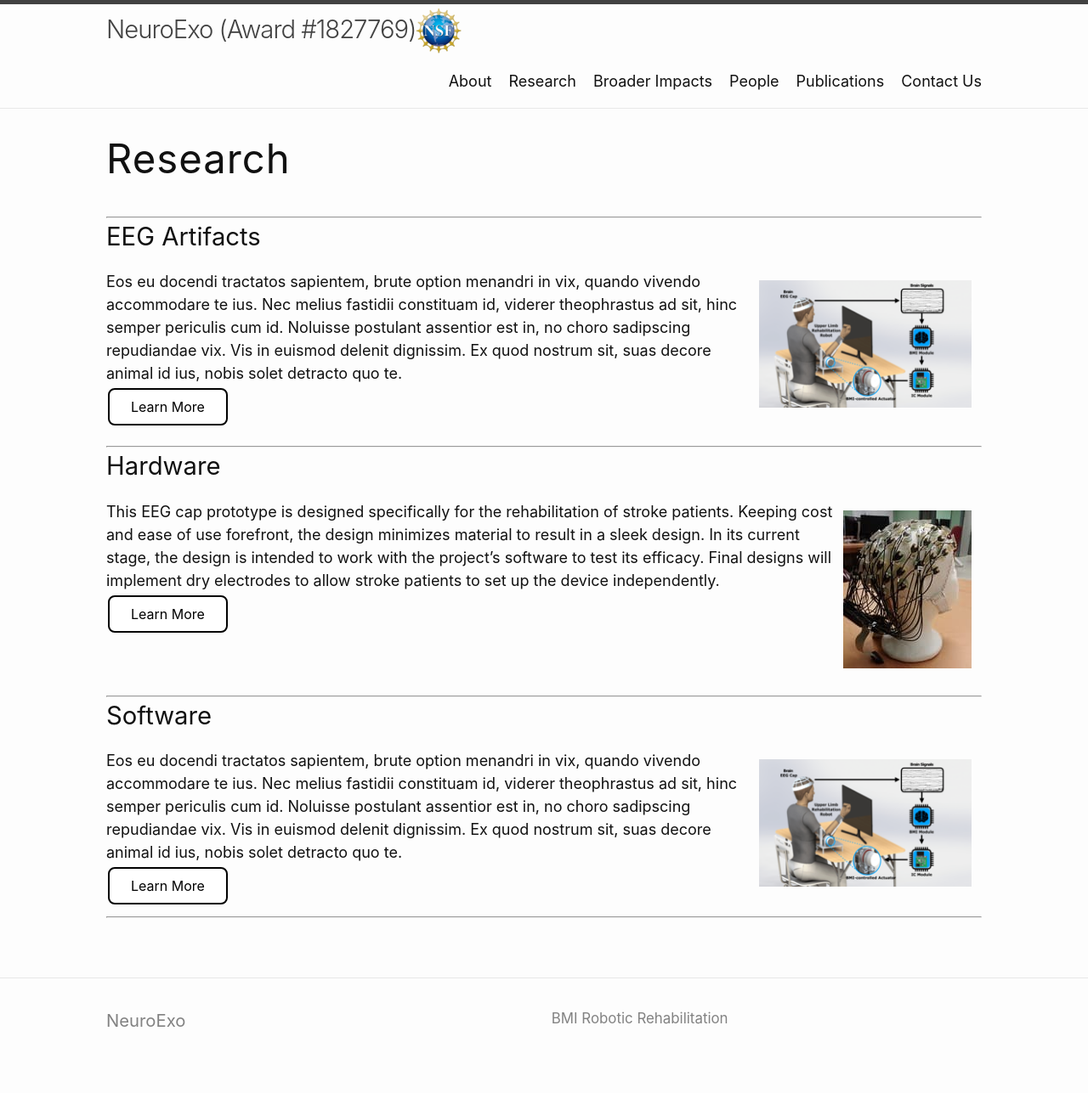
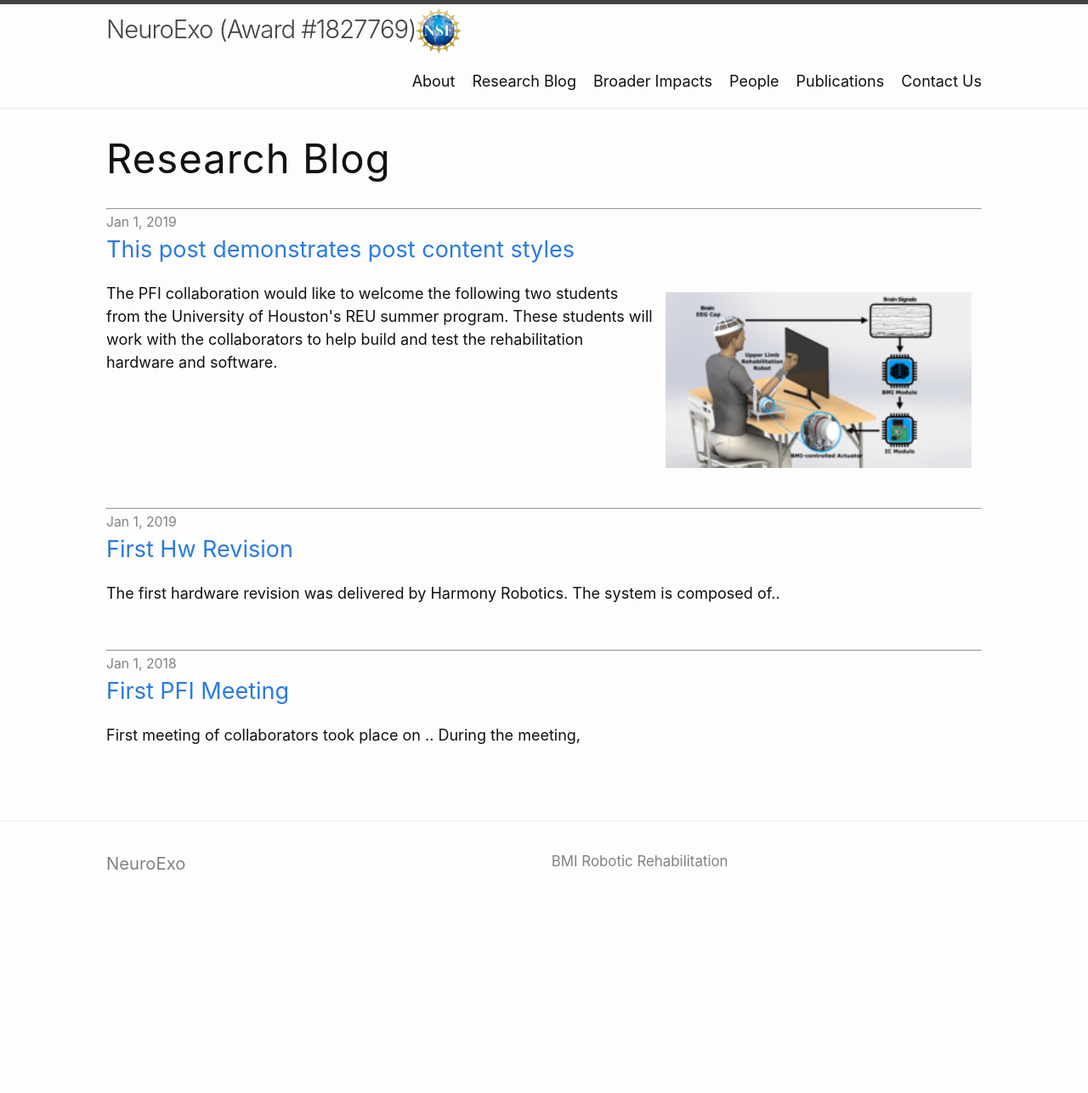
Before and after one commit to arcraik/neuroexo-website, a Jekyll site: the page built from research.md, in a window 1280 px wide. Shown: the whole page at 85% size. Built offline with Jekyll 4.4.1, drawn with Linux system fonts in a browser that asks for light colours; after the commit the page ends 1103 px from its top, so only the background shows below that.

Commit message:
Update research.md

```diff
--- a/research.md
+++ b/research.md
@@ -1,32 +1,23 @@
 ---
 layout: page
-title: Research
+title: Research Blog
 ---
-<div class="section">
-<hr>
-<h3>EEG Artifacts</h3>
-<img class="section" src="/assets/newfigure.png" alt="Test" align="right" height="150" width="250" />
-Eos eu docendi tractatos sapientem, brute option menandri in vix, quando vivendo accommodare te ius. Nec melius fastidii constituam id, viderer theophrastus ad sit, hinc semper periculis cum id. Noluisse postulant assentior est in, no choro sadipscing repudiandae vix. Vis in euismod delenit dignissim. Ex quod nostrum sit, suas decore animal id ius, nobis solet detracto quo te.
-<br>
-<a href="/artifacts/" class="button" >Learn More</a>
-</div>
-
-<div class="section">
-<hr>
-<h3>Hardware</h3>
-<img class="section" src="/photos/hardware.jpg" alt="Test" align="right"  />
-This EEG cap prototype is designed specifically for the rehabilitation of stroke patients. Keeping cost and ease of use forefront, the design minimizes material to result in a sleek design. In its current stage, the design is intended to work with the project’s software to test its efficacy. Final designs will implement dry electrodes to allow stroke patients to set up the device independently.
-<br>
-<a href="/hardware/" class="button" >Learn More</a>
-</div>
-
-<div class="section">
-<hr>
-<h3>Software</h3>
-<img class="section" src="/assets/newfigure.png" alt="Test" align="right" height="150" width="250" />
-Eos eu docendi tractatos sapientem, brute option menandri in vix, quando vivendo accommodare te ius. Nec melius fastidii constituam id, viderer theophrastus ad sit, hinc semper periculis cum id. Noluisse postulant assentior est in, no choro sadipscing repudiandae vix. Vis in euismod delenit dignissim. Ex quod nostrum sit, suas decore animal id ius, nobis solet detracto quo te.
-<br>
-<a href="https://neuroexo.org" class="button" >Learn More</a>
-<br>
-</div>
-<hr>
+{%- if site.posts.size > 0 -%}
+    <ul class="post-list">
+      {%- for post in site.posts -%}
+    <hr>
+      <li style="overflow: auto;">
+        {%- assign date_format = site.minima.date_format | default: "%b %-d, %Y" -%}
+        <span class="post-meta">{{ post.date | date: date_format }}</span>
+        <h3>
+          <a class="post-link" href="{{ post.url | relative_url }}">
+            {{ post.title | escape }}
+          </a>
+        </h3>
+        {%- if site.show_excerpts -%}
+          {{ post.excerpt }}
+        {%- endif -%}
+      </li>
+      {%- endfor -%}
+    </ul>
+{%- endif -%}
```
